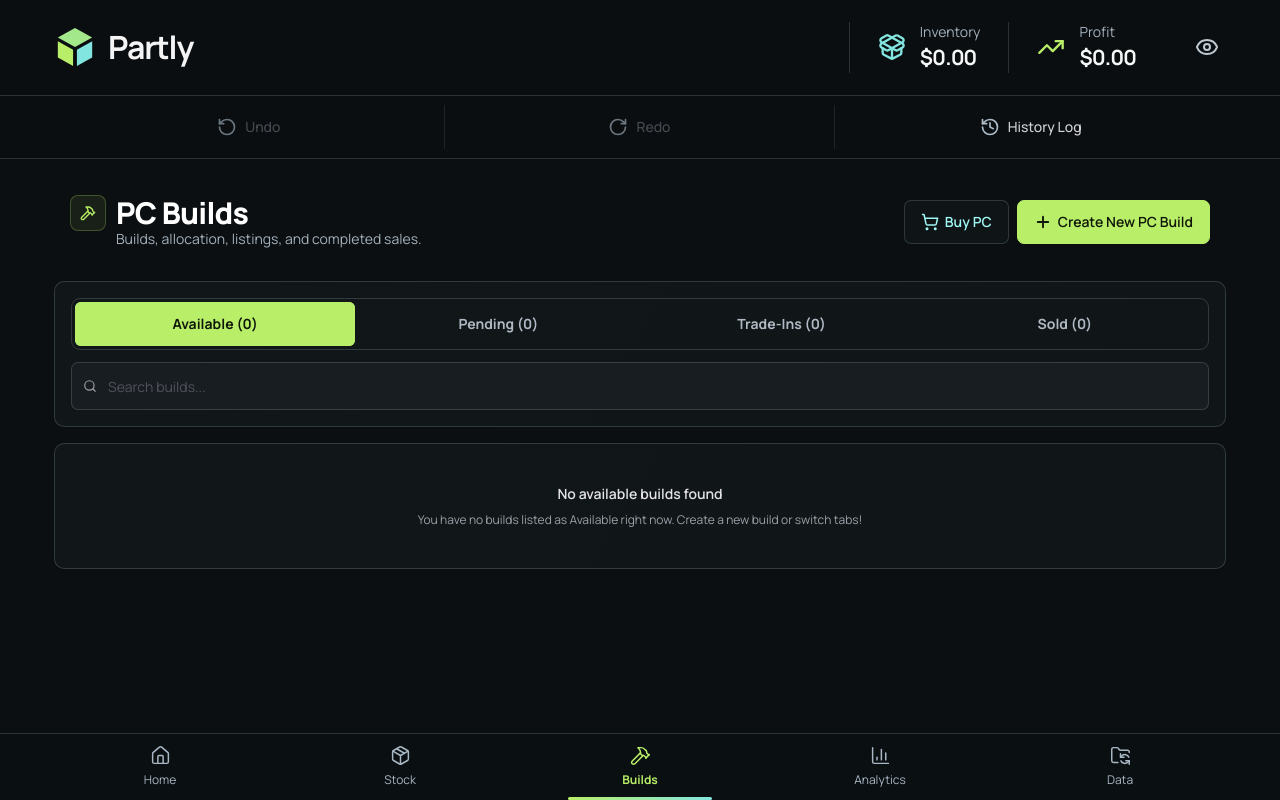
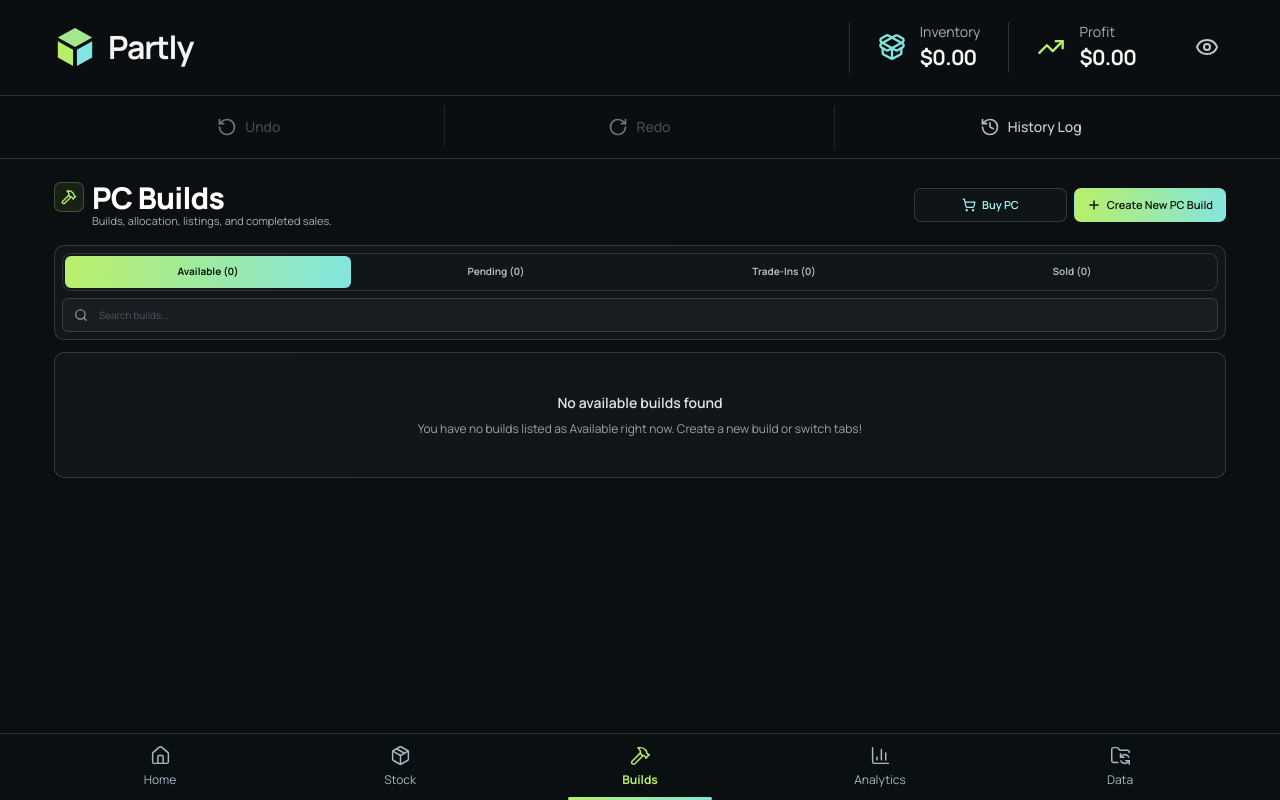
Before and after one commit to Mehmood28/Partly-app, a React (Vite) app: page / in a window 1280 px wide. Both pictures are taken after a click on the button "Builds". Built offline with nearby package versions, Linux system fonts and the light colour scheme.

Commit message:
Compact builds workflow and fix navigation clearance

```diff
--- a/src/components/BuildsView.tsx
+++ b/src/components/BuildsView.tsx
@@ -233,29 +233,29 @@ export const BuildsView: React.FC<BuildsViewProps> = React.memo(({
   }, [statusFilter, sortBy, deferredSearchQuery, isVirtualized, rowVirtualizer]);
 
   return (
-    <div className="space-y-4">
+    <div className="builds-view space-y-3">
       {/* Build workbench */}
-      <div className="builds-toolbar flex flex-col gap-3 p-3.5 sm:flex-row sm:items-center sm:justify-between sm:p-4">
+      <div className="builds-toolbar">
         <div className="min-w-0">
-          <h2 className="app-page-title flex items-center gap-2.5">
-            <div className="flex h-9 w-9 shrink-0 items-center justify-center rounded-lg border border-[#B9EF68]/25 bg-[#B9EF68]/[0.08] text-[#B9EF68]">
+          <h2 className="app-page-title flex items-center gap-2">
+            <div className="builds-title-icon">
               <Hammer className="h-4 w-4" />
             </div>
             PC Builds
           </h2>
-          <p className="app-page-copy ml-[46px] mt-[-2px]">Builds, allocation, listings, and completed sales.</p>
+          <p className="app-page-copy builds-page-copy">Builds, allocation, listings, and completed sales.</p>
         </div>
 
-        <div className="grid w-full grid-cols-2 gap-2 sm:flex sm:w-auto sm:items-center">
+        <div className="builds-primary-actions">
           <button
             onClick={onOpenBuyPC}
-            className="app-button flex shrink-0 items-center justify-center gap-1.5 px-4 text-[#9FF8F4]"
+            className="app-button flex shrink-0 items-center justify-center gap-1.5 px-3 text-[#9FF8F4]"
           >
             <ShoppingCart className="w-3.5 h-3.5" /> Buy PC
           </button>
           <button
             onClick={() => onOpenAddBuild()}
-            className="app-button app-button-primary flex shrink-0 items-center justify-center gap-1.5 px-4"
+            className="app-button app-button-primary flex shrink-0 items-center justify-center gap-1.5 px-3"
           >
             <Plus className="w-3.5 h-3.5 stroke-[2.5]" /> Create New PC Build
           </button>
@@ -263,7 +263,7 @@ export const BuildsView: React.FC<BuildsViewProps> = React.memo(({
       </div>
 
       {/* Filter controls */}
-      <div className="app-panel space-y-3 p-3 sm:p-4">
+      <div className="app-panel builds-controls">
         {/* Status Filter Tabs: Available, Pending, Sold */}
         <div className="app-segmented build-status-tabs grid-cols-4">
           <button
@@ -304,9 +304,9 @@ export const BuildsView: React.FC<BuildsViewProps> = React.memo(({
         </div>
 
         {/* Controls: Sort dropdown & Search Input */}
-        <div className="flex w-full min-w-0 max-w-full flex-col items-stretch gap-2 sm:flex-row sm:items-center">
+        <div className="build-controls-row" data-has-sort={statusFilter === 'Sold'}>
           {statusFilter === 'Sold' && (
-            <div className="w-full sm:w-auto min-w-0 shrink-0">
+            <div className="build-sort-control">
               <CustomSelect
                 value={sortBy}
                 onChange={(val) => setSortBy(val as SortOption)}
@@ -319,7 +319,7 @@ export const BuildsView: React.FC<BuildsViewProps> = React.memo(({
                   { value: 'profit_high', label: 'Sort: Profit (High to Low)' },
                   { value: 'name_asc', label: 'Sort: Build Name (A-Z)' },
                 ]}
-                className="py-0.5 w-full sm:min-w-[170px]"
+                className="builds-sort-select w-full"
               />
             </div>
           )}
@@ -332,7 +332,7 @@ export const BuildsView: React.FC<BuildsViewProps> = React.memo(({
               placeholder="Search builds..."
               value={searchQuery}
               onChange={(e) => setSearchQuery(e.target.value)}
-              className="app-field h-12 max-w-full box-border pl-9 pr-8 text-xs placeholder:text-zinc-600 sm:text-sm"
+              className="app-field builds-search max-w-full box-border pl-9 pr-8 text-xs placeholder:text-zinc-600"
             />
             {searchQuery && (
               <button
@@ -401,7 +401,7 @@ export const BuildsView: React.FC<BuildsViewProps> = React.memo(({
         >
           <div
             style={{
-              height: `${rowVirtualizer.getTotalSize()}px`,
+              height: `${rowVirtualizer.getTotalSize() + 76}px`,
               width: '100%',
               position: 'relative',
             }}
--- a/src/components/InventoryView.tsx
+++ b/src/components/InventoryView.tsx
@@ -304,7 +304,7 @@ export const InventoryView: React.FC<InventoryViewProps> = React.memo(({
         >
           <div
             style={{
-              height: `${rowVirtualizer.getTotalSize()}px`,
+              height: `${rowVirtualizer.getTotalSize() + 76}px`,
               width: '100%',
               position: 'relative',
             }}
--- a/src/components/builds/BuildCard.tsx
+++ b/src/components/builds/BuildCard.tsx
@@ -585,10 +585,10 @@ export const BuildCard: React.FC<BuildCardProps> = React.memo(({
           </div>
 
           {isSold && (
-            <div className="border-t border-white/[0.08] pt-3">
+            <div className="build-sold-footer border-t border-white/[0.08] pt-3">
               <button
                 onClick={(e) => { e.stopPropagation(); onAllocate(build); }}
-                className="app-button flex w-full items-center justify-center gap-1.5 px-3"
+                className="app-button sold-add-part flex items-center justify-center gap-1.5 px-4"
               >
                 <PlusCircle className="w-3.5 h-3.5 text-[#B9EF68]" /> Add Part
               </button>
--- a/src/components/history/TransactionHistoryView.tsx
+++ b/src/components/history/TransactionHistoryView.tsx
@@ -195,7 +195,7 @@ export const TransactionHistoryView: React.FC<TransactionHistoryViewProps> = Rea
         >
           <div
             style={{
-              height: `${rowVirtualizer.getTotalSize()}px`,
+              height: `${rowVirtualizer.getTotalSize() + 76}px`,
               width: '100%',
               position: 'relative',
             }}
--- a/src/components/stock/PurchaseHistoryView.tsx
+++ b/src/components/stock/PurchaseHistoryView.tsx
@@ -206,7 +206,7 @@ export const PurchaseHistoryView: React.FC<PurchaseHistoryViewProps> = React.mem
         >
           <div
             style={{
-              height: `${rowVirtualizer.getTotalSize()}px`,
+              height: `${rowVirtualizer.getTotalSize() + 76}px`,
               width: '100%',
               position: 'relative',
             }}
--- a/src/index.css
+++ b/src/index.css
@@ -1055,3 +1055,75 @@ button.allocated-part:hover { background:rgba(255,255,255,.025); }
   [data-confirm-modal] p { font-size:11px; line-height:1.45; }
   [data-confirm-modal] button { min-height:32px; border-radius:7px; font-size:10.5px; }
 }
+
+/* Shared primary treatment: every filled lime action uses the established lime-to-aqua gradient. */
+button.app-button-primary,
+button.stock-gradient-action,
+button[class*="bg-[#B9EF68]"],
+button[class*="bg-emerald-600"],
+.build-status-tabs > button[data-active='true'] {
+  border-color:transparent !important;
+  background:linear-gradient(95deg,#b9ef68,#83e5df) !important;
+  color:#101709 !important;
+  box-shadow:none !important;
+}
+button.app-button-primary:hover,
+button.stock-gradient-action:hover,
+button[class*="bg-[#B9EF68]"]:hover,
+button[class*="bg-emerald-600"]:hover,
+.build-status-tabs > button[data-active='true']:hover { filter:brightness(1.05); }
+
+/* Fixed navigation must remain usable above sheets and leave real scroll clearance. */
+.partly-navigation { z-index:400; }
+.app-main { padding-bottom:calc(80px + env(safe-area-inset-bottom)); }
+
+/* Compact Builds workbench. */
+.builds-view { gap:10px; }
+.builds-toolbar { display:grid; grid-template-columns:minmax(0,1fr) auto; align-items:center; gap:10px; padding:2px 0 4px; }
+.builds-title-icon { display:flex; width:30px; height:30px; flex-shrink:0; align-items:center; justify-content:center; border:1px solid rgba(185,239,104,.25); border-radius:7px; background:rgba(185,239,104,.08); color:var(--app-lime); }
+.builds-page-copy { margin:-1px 0 0 38px; font-size:11px; }
+.builds-primary-actions { display:grid; grid-template-columns:repeat(2,minmax(0,1fr)); gap:7px; }
+.builds-primary-actions .app-button { min-height:34px; font-size:11px; white-space:nowrap; }
+.builds-primary-actions .app-button svg { width:14px; height:14px; }
+.builds-controls { display:grid; gap:7px; padding:7px; }
+.builds-controls .app-segmented { padding:2px; gap:2px; }
+.builds-controls .app-segmented > button { min-height:32px; padding-inline:2px; font-size:10px; }
+.build-controls-row { display:flex; min-width:0; align-items:center; gap:7px; }
+.build-sort-control { width:max-content; min-width:180px; max-width:230px; flex:0 1 auto; }
+.builds-controls .builds-sort-select,
+.builds-controls .builds-search { height:34px; min-height:34px !important; border-radius:6px; font-size:10px; }
+.builds-controls .builds-sort-select { padding-block:3px; }
+
+/* Sold build details follow the same compact ledger language as allocated parts. */
+.sold-build-details { display:grid; gap:9px; padding:10px 0; border-block:1px solid var(--app-line); }
+.sold-build-trade-in { display:flex; flex-wrap:wrap; align-items:center; justify-content:space-between; gap:6px 10px; padding:7px 0; border-bottom:1px solid var(--app-line); font-size:11px; }
+.sold-build-info { border-block:1px solid var(--app-line); }
+.sold-build-info-grid { display:grid; grid-template-columns:repeat(2,minmax(0,1fr)); }
+.sold-build-info-grid > section { min-width:0; padding:8px 10px; }
+.sold-build-info-grid > section + section { border-left:1px solid var(--app-line); }
+.sold-build-info-label { display:flex; align-items:center; gap:5px; color:#8f9ca7; font-size:9px; font-weight:650; letter-spacing:.05em; text-transform:uppercase; }
+.sold-build-info-value { margin-top:2px; color:#e9eeee; font-size:11px; font-weight:600; overflow-wrap:anywhere; }
+.sold-build-info-link { display:inline-flex; align-items:center; gap:4px; margin-top:2px; color:var(--app-aqua); font-size:9px; overflow-wrap:anywhere; }
+.sold-build-timeline { display:flex; flex-wrap:wrap; gap:5px 12px; padding:7px 10px; border-top:1px solid var(--app-line); font-size:9px; }
+.sold-build-timeline svg { width:12px; height:12px; }
+.sold-build-warranty { display:flex; align-items:center; justify-content:space-between; gap:8px; padding:7px 9px; border-width:1px; border-style:solid; border-radius:6px; font-size:9px; font-weight:600; }
+.build-sold-footer { display:flex; justify-content:flex-end; }
+.sold-add-part { width:auto; min-width:132px; min-height:34px; font-size:10px; }
+
+@media(max-width:639px) {
+  .app-main { padding:0 12px calc(72px + env(safe-area-inset-bottom)); }
+  .builds-toolbar { grid-template-columns:1fr; gap:6px; padding-top:0; }
+  .builds-toolbar .app-page-title { font-size:17px; }
+  .builds-title-icon { width:27px; height:27px; }
+  .builds-page-copy { margin-left:35px; font-size:9px; line-height:1.25; }
+  .builds-primary-actions { gap:6px; }
+  .builds-primary-actions .app-button { min-height:31px; padding-inline:7px; font-size:9.5px; }
+  .builds-controls { gap:6px; padding:6px; }
+  .builds-controls .app-segmented > button { min-height:29px; font-size:8.5px; }
+  .build-controls-row[data-has-sort='true'] { display:grid; grid-template-columns:minmax(0,.9fr) minmax(0,1.1fr); }
+  .build-sort-control { width:100%; min-width:0; max-width:none; }
+  .builds-controls .builds-sort-select,
+  .builds-controls .builds-search { height:31px; min-height:31px !important; font-size:9px; }
+  .sold-build-info-grid > section { padding:7px 8px; }
+  .sold-build-warranty { font-size:8px; }
+}
```
Also changed, not shown: src/components/builds/SoldBuildTransactionPanel.tsx (+19 -18 lines).
